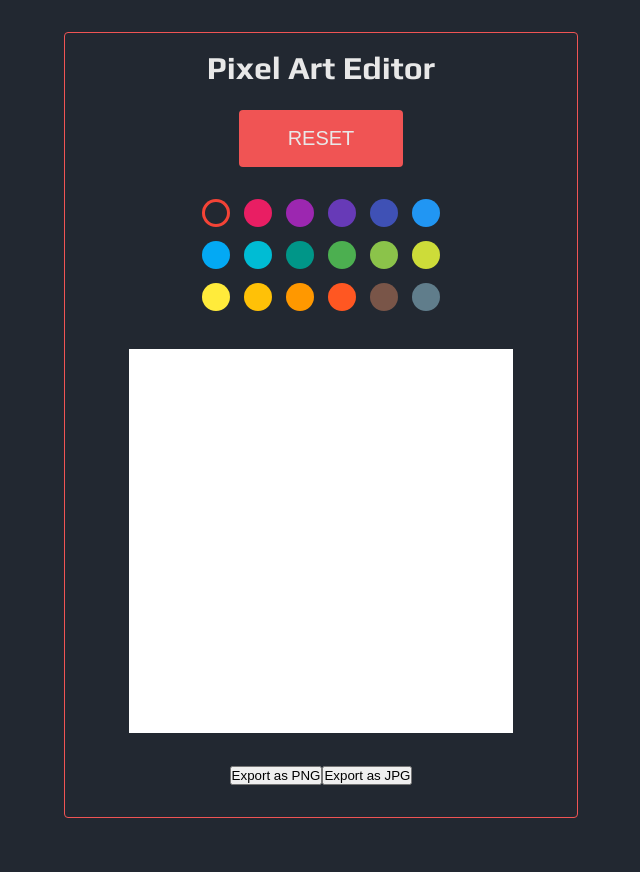
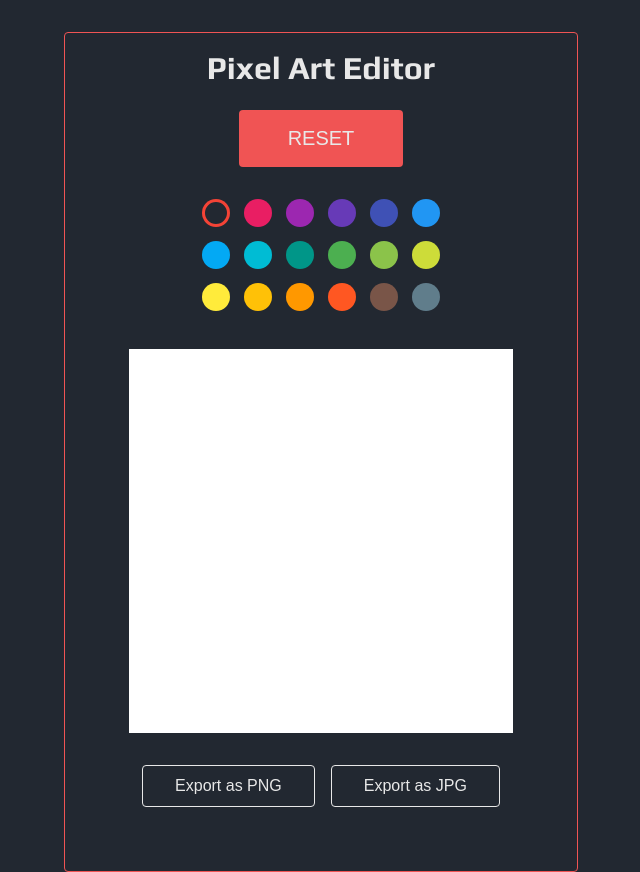
Before and after one commit to nldanne/drawing-pixels, a React (Create React App) app: page / in a window 1280 px wide. Both pictures are taken after a click on the button "START DRAWING". Shown: the whole page, without its empty margins (319-959 px from the left). Before the commit the page ends 818 px from the top, so only its background shows below. Built offline with nearby package versions, Linux system fonts and the light colour scheme.

Commit message:
updated styling

```diff
--- a/src/styles/drawingPanel.scss
+++ b/src/styles/drawingPanel.scss
@@ -5,5 +5,5 @@
 }
 
 #pixels {
-  margin-bottom: 2rem;
+  margin: 0 auto 2rem;
 }
--- a/src/styles/editor.scss
+++ b/src/styles/editor.scss
@@ -69,4 +69,24 @@
   .circle-picker {
     margin-bottom: 1.5rem !important;
   }
+
+  .button-outline {
+    font-size: 1rem;
+    background-color: transparent;
+    color: $white;
+    padding: 0.7rem 2rem;
+    border-radius: 0.25rem;
+    //text-transform: uppercase;
+    border: 1px solid $white;
+    transition: background-color 0.2s ease-in-out;
+    margin: 0 0.5rem 2rem;
+
+    &:hover {
+      cursor: pointer;
+      background-color: $white;
+      border-color: $white;
+      color: $black;
+    }
+  }
+
 }
```
